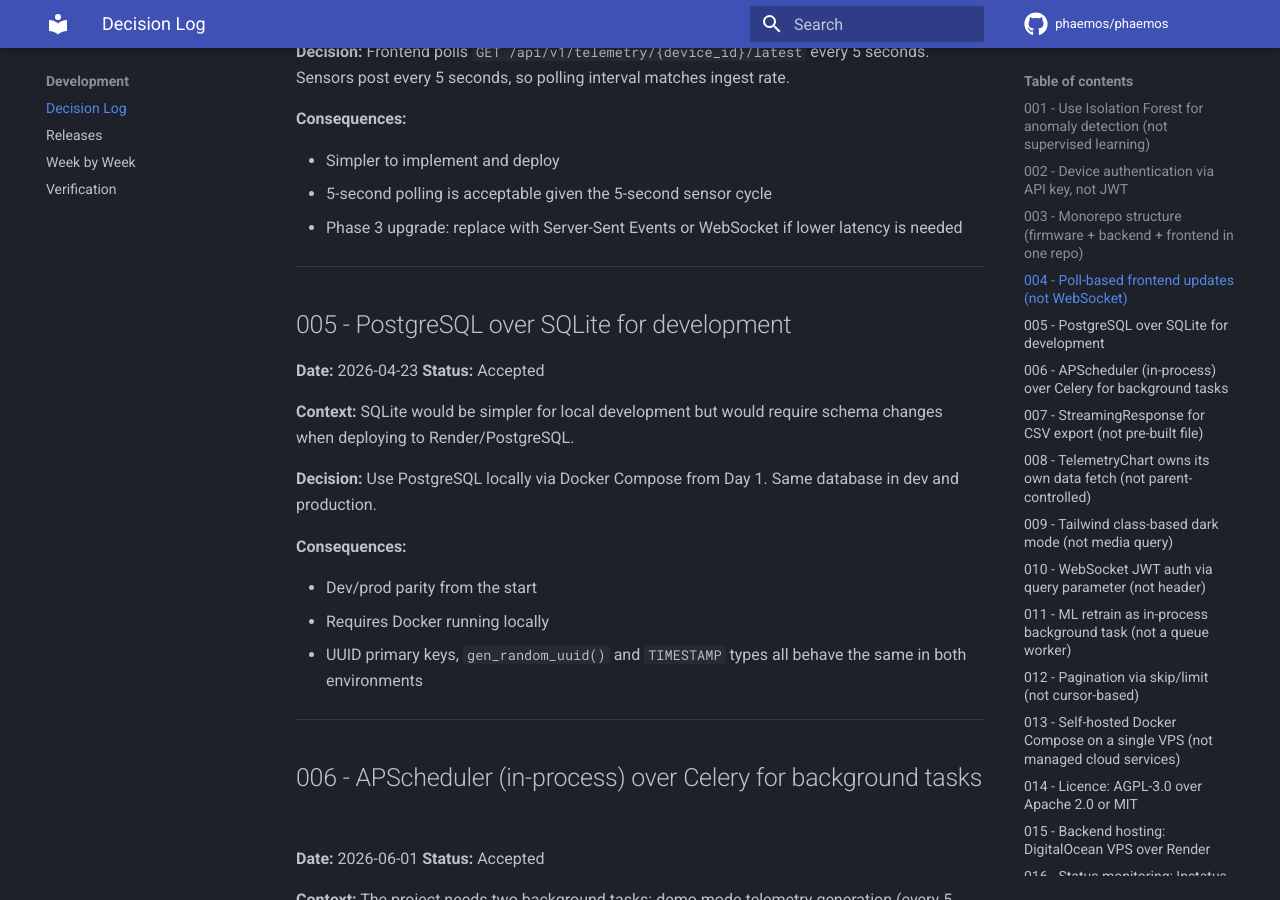
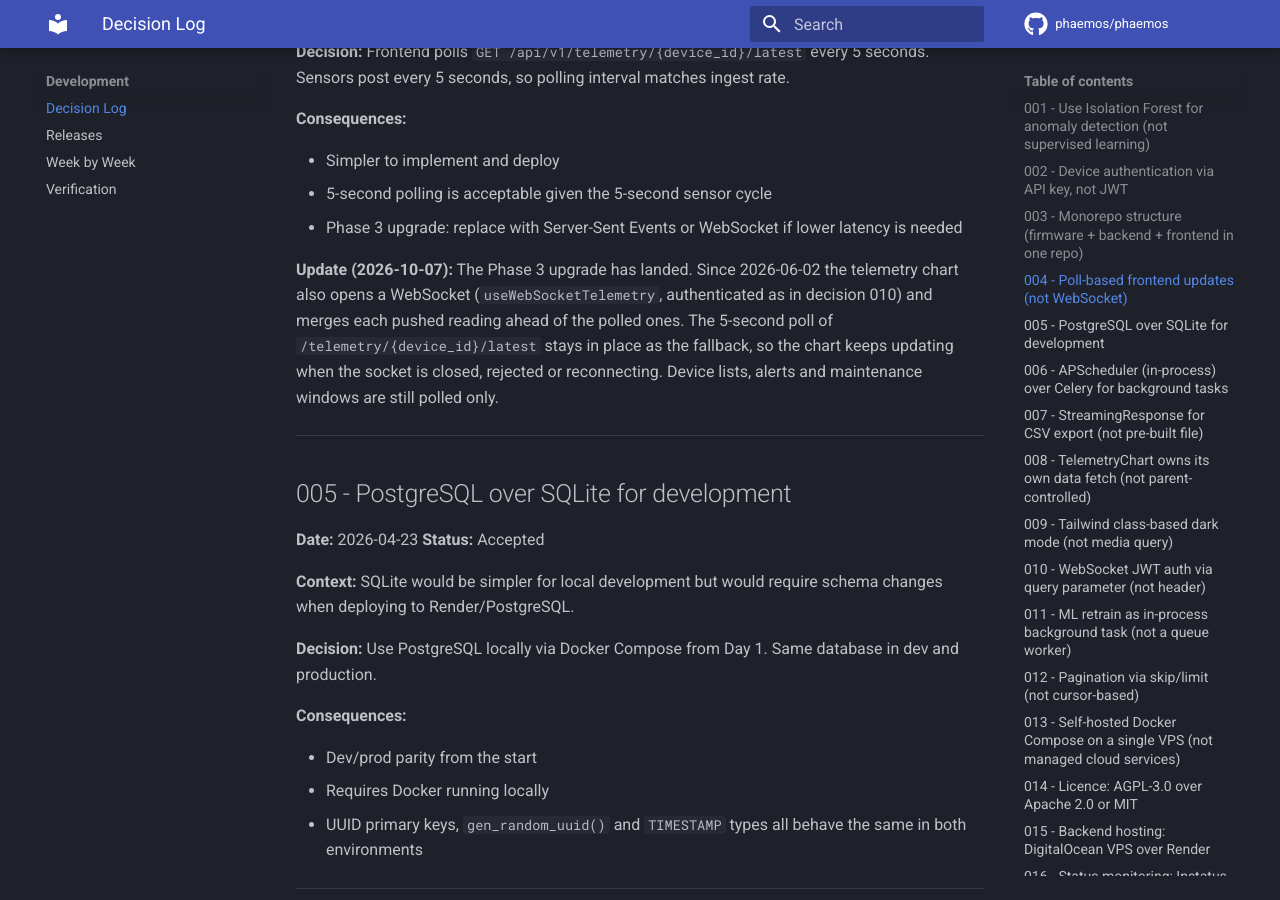
Before and after one commit to phaemos/phaemos, an MkDocs documentation site: the page built from docs/decisions.md, in a window 1280 px wide and 900 px high, scrolled down 1792 px. Built offline with MkDocs 1.6.1 and Material for MkDocs 9.7.7, drawn with Linux system fonts in a browser that asks for light colours; comment, search, counter and statistics services are not loaded; some of the changed text lies outside the part shown.

Commit message:
docs: bring the architecture and decision docs in line with the code (#323)
## Summary

Docs correction so the architecture, deployment and decision docs match
the code.

## Changes

- `docs/architecture.md`: the schema comes from ten migrations (001 to
010). A current-state note above the Deployment diagram explains that
the `Deploy` workflow still holds a Render deploy hook and is disabled.
The VPS layout is the Launch target.
- `docs/decisions.md`: dated update notes on decision 004 (WebSocket
with the 5-second poll as fallback) and decision 015 (VPS planned for
Launch, not yet provisioned). The original decisions are left as
written.
- `docs/deployment.md`: framed as the Launch deployment, with a note on
the current state.
- `CHANGELOG.md`: entry under Unreleased, Fixed.

No workflow changes. `mkdocs build --strict` and markdownlint pass.

Closes #322

```diff
--- a/docs/decisions.md
+++ b/docs/decisions.md
@@ -77,6 +77,9 @@
 - Simpler to implement and deploy
 - 5-second polling is acceptable given the 5-second sensor cycle
 - Phase 3 upgrade: replace with Server-Sent Events or WebSocket if lower latency is needed
+
+**Update (2026-10-07):**
+The Phase 3 upgrade has landed. Since 2026-06-02 the telemetry chart also opens a WebSocket (`useWebSocketTelemetry`, authenticated as in decision 010) and merges each pushed reading ahead of the polled ones. The 5-second poll of `/telemetry/{device_id}/latest` stays in place as the fallback, so the chart keeps updating when the socket is closed, rejected or reconnecting. Device lists, alerts and maintenance windows are still polled only.
 
 ---
 
@@ -294,6 +297,9 @@
 - Nginx handles SSL termination (Certbot), reverse proxy to the FastAPI container and sets `X-Real-IP` so rate limiting works correctly.
 - No vendor lock-in: the Docker Compose stack is portable to any VPS provider.
 
+**Update (2026-10-07):**
+The VPS is the production target for the Launch milestone and has not been provisioned yet. Until then the `Deploy` workflow still holds the earlier Render deploy hook and is disabled, so the backend is not deployed automatically. The workflow is updated for the VPS when it goes live.
+
 ---
 
 ## 016 - Status monitoring: Instatus over Uptime Kuma
```
Also changed, not shown: CHANGELOG.md (+1 -0 lines), docs/architecture.md (+3 -1 lines), docs/deployment.md (+3 -1 lines).
